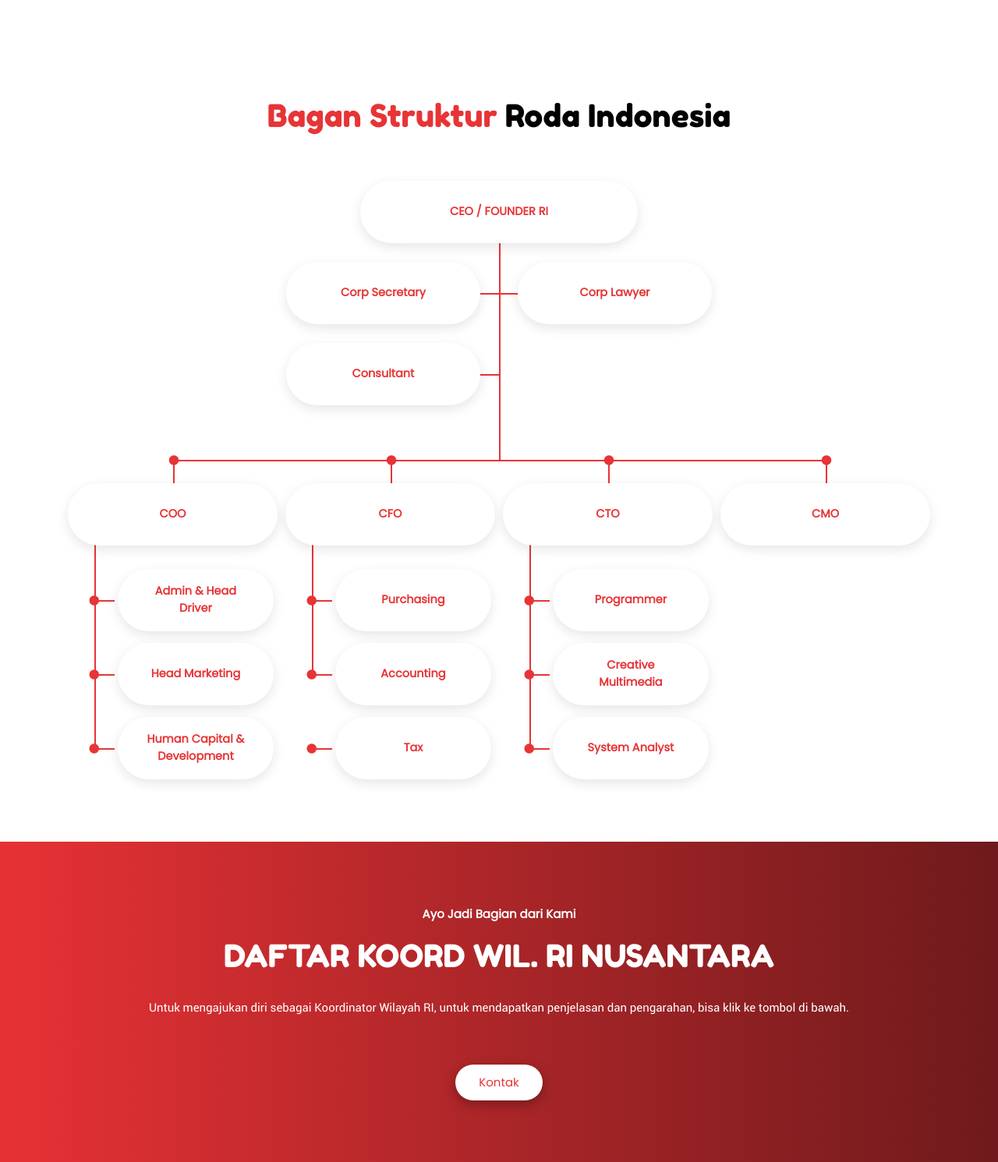
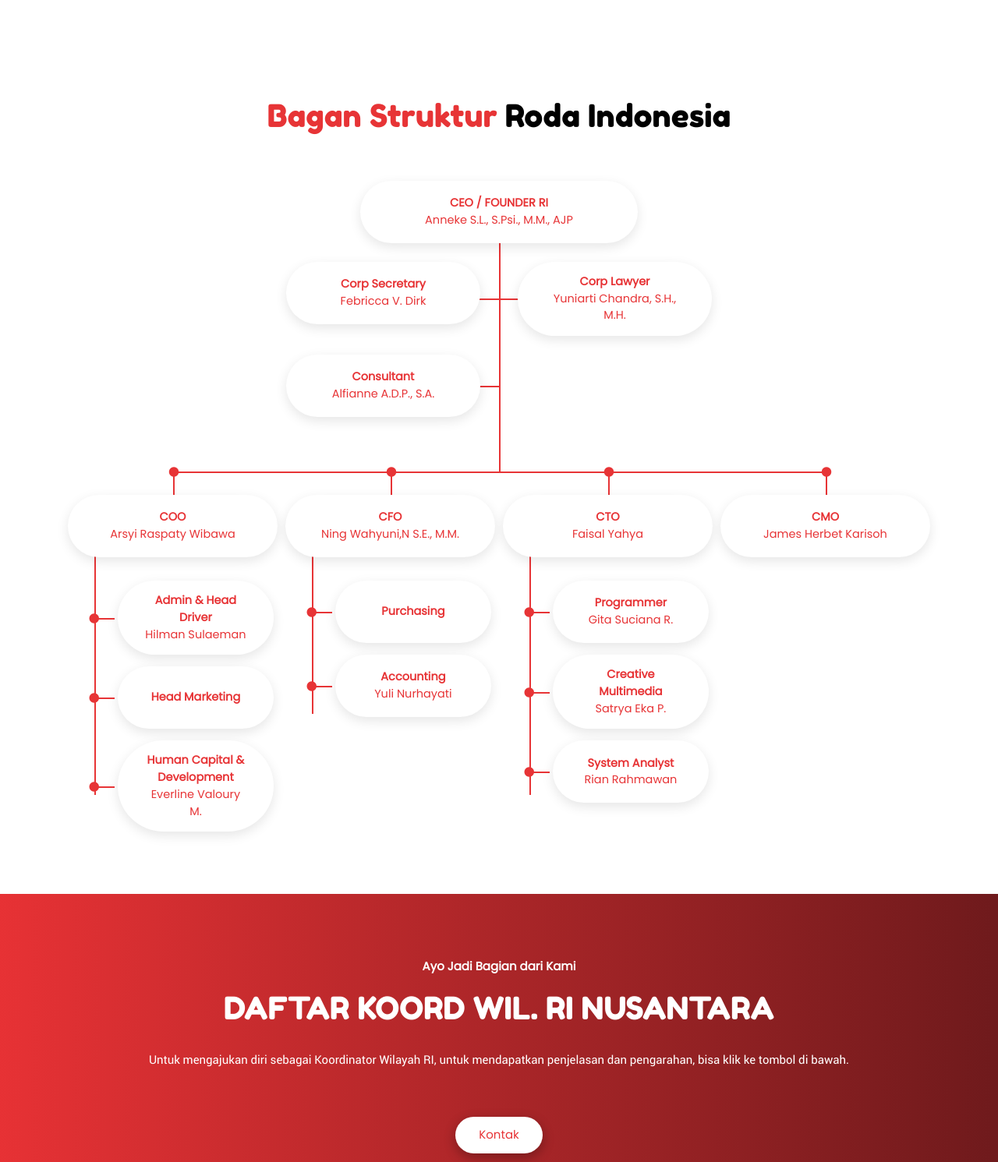
Before and after one commit to divit-roda/website-ri, a PHP site: page /?page=about_us in a window 1280 px wide. Shown: the part 2903-4394 px from the top of the page at 78% size. Run offline with PHP 8.4, Linux system fonts and the light colour scheme; some libraries are stand-ins or nearby versions.

Commit message:
perbaikkan nama di struktur organiasai

```diff
--- a/page/about/about_us.php
+++ b/page/about/about_us.php
@@ -146,7 +146,8 @@
                     <div class="col-md-7 col-lg-4">
                         <div class="bagan-item level-1 line-right d-flex align-items-center">
                             <div class="d-flex align-items-center justify-content-center flex-column">
-                                <p class="tim-section-jabatan"><strong>CEO / FOUNDER RI</strong></p>
+                                <p class="tim-section-jabatan"><strong>CEO / FOUNDER RI</strong></p></b>
+                                <p class="tim-section-jabatan">Anneke S.L., S.Psi., M.M., AJP</p>
                             </div>
                         </div>
                     </div>
@@ -157,7 +158,8 @@
                             <div class="bagan-item level-1-5 line-right secertary d-flex align-items-center">
                                 <i class="ri-checkbox-blank-circle-fill dot-bagan"></i>
                                 <div class="d-flex align-items-center justify-content-center flex-column">
-                                    <p class="tim-section-jabatan"><strong>Corp Secretary</strong></p>
+                                    <p class="tim-section-jabatan"><strong>Corp Secretary</strong></p></b>
+                                    <p class="tim-section-jabatan">Febricca V. Dirk</p>
                                 </div>
                             </div>
                         </div>
@@ -165,7 +167,8 @@
                             <div class="bagan-item level-1-5 line-right legal d-flex align-items-center">
                                 <i class="ri-checkbox-blank-circle-fill dot-bagan"></i>
                                 <div class="d-flex align-items-center justify-content-center flex-column">
-                                    <p class="tim-section-jabatan"><strong>Corp Lawyer</strong></p>
+                                    <p class="tim-section-jabatan"><strong>Corp Lawyer</strong></p></b>
+                                    <p class="tim-section-jabatan">Yuniarti Chandra, S.H., M.H.</p>
                                 </div>
                             </div>
                         </div>
@@ -177,7 +180,8 @@
                             <div class="bagan-item level-1-5 line-right legal d-flex align-items-center">
                                 <i class="ri-checkbox-blank-circle-fill dot-bagan"></i>
                                 <div class="d-flex align-items-center justify-content-center flex-column">
-                                    <p class="tim-section-jabatan"><strong>Consultant</strong></p>
+                                    <p class="tim-section-jabatan"><strong>Consultant</strong></p></b>
+                                    <p class="tim-section-jabatan">Alfianne A.D.P., S.A.</p>
                                 </div>
                             </div>
                         </div>
@@ -190,7 +194,8 @@
                     <div class="bagan-item d-flex align-items-center">
                         <i class="ri-checkbox-blank-circle-fill dot-bagan"></i>
                         <div class="d-flex align-items-center justify-content-center flex-column">
-                            <p class="tim-section-jabatan"><strong>COO</strong></p>
+                            <p class="tim-section-jabatan"><strong>COO</strong></p></b>
+                            <p class="tim-section-jabatan">Arsyi Raspaty Wibawa</p>
                         </div>
                     </div>
                     <ol class="level-3-wrapper">
@@ -198,7 +203,8 @@
                             <div class="bagan-item level-3 line-right d-flex align-items-center">
                                 <i class="ri-checkbox-blank-circle-fill dot-bagan"></i>
                                 <div class="d-flex align-items-center justify-content-center flex-column">
-                                    <p class="tim-section-jabatan"><strong>Admin & Head Driver</strong></p>
+                                    <p class="tim-section-jabatan"><strong>Admin & Head Driver</strong></p></b>
+                                    <p class="tim-section-jabatan">Hilman Sulaeman</p>
                                 </div>
                             </div>
                         </li>
@@ -214,17 +220,19 @@
                             <div class="bagan-item level-3 line-right d-flex align-items-center">
                                 <i class="ri-checkbox-blank-circle-fill dot-bagan"></i>
                                 <div class="d-flex align-items-center justify-content-center flex-column">
-                                    <p class="tim-section-jabatan"><strong>Human Capital & Development</strong></p>
+                                    <p class="tim-section-jabatan"><strong>Human Capital & Development</strong></p></b>
+                                    <p class="tim-section-jabatan">Everline Valoury M.</p>
                                 </div>
                             </div>
                         </li>
                     </ol>
                 </li>
-                <li class="level-2-finance line-right position-relative">
+                <li class="level-2-finance line-right position-relative my-md-5 my-lg-0">
                     <div class="bagan-item d-flex align-items-center">
                         <i class="ri-checkbox-blank-circle-fill dot-bagan"></i>
                         <div class="d-flex align-items-center justify-content-center flex-column">
-                            <p class="tim-section-jabatan"><strong>CFO</strong></p>
+                            <p class="tim-section-jabatan"><strong>CFO</strong></p></b>
+                            <p class="tim-section-jabatan">Ning Wahyuni,N S.E., M.M.</p>
                         </div>
                     </div>
                     <ol class="level-3-wrapper">
@@ -240,7 +248,53 @@
                             <div class="bagan-item level-3 line-right d-flex align-items-center">
                                 <i class="ri-checkbox-blank-circle-fill dot-bagan"></i>
                                 <div class="d-flex align-items-center justify-content-center flex-column">
-                                    <p class="tim-section-jabatan"><strong>Accounting</strong></p>
+                                    <p class="tim-section-jabatan"><strong>Accounting</strong></p></b>
+                                    <p class="tim-section-jabatan">Yuli Nurhayati</p>
+                                </div>
+                            </div>
+                        </li>
+                        <!-- <li>
+                            <div class="bagan-item level-3 line-right d-flex align-items-center">
+                                <i class="ri-checkbox-blank-circle-fill dot-bagan"></i>
+                                <div class="d-flex align-items-center justify-content-center flex-column">
+                                    <p class="tim-section-jabatan"><strong>Test</strong></p>
+                                </div>
+                            </div>
+                        </li> -->
+                        <!-- <li>
+                            <div class="bagan-item level-3 line-right d-flex align-items-center">
+                                <i class="ri-checkbox-blank-circle-fill dot-bagan"></i>
+                                <div class="d-flex align-items-center justify-content-center flex-column">
+                                    <p class="tim-section-jabatan"><strong>Tax</strong></p>
+                                </div>
+                            </div>
+                        </li> -->
+                    </ol>
+                </li>
+                <li class="level-2-it line-right position-relative my-md-5 my-lg-0">
+                    <div class="bagan-item d-flex align-items-center">
+                        <i class="ri-checkbox-blank-circle-fill dot-bagan"></i>
+                        <div class="h-100 d-flex align-items-center justify-content-center flex-column">
+                            <p class="tim-section-jabatan"><strong>CTO</strong></p></b>
+                            <p class="tim-section-jabatan">Faisal Yahya</p>
+                        </div>
+                    </div>
+                    <ol class="level-3-wrapper">
+                        <li>
+                            <div class="bagan-item level-3 line-right d-flex align-items-center">
+                                <i class="ri-checkbox-blank-circle-fill dot-bagan"></i>
+                                <div class="d-flex align-items-center justify-content-center flex-column">
+                                    <p class="tim-section-jabatan"><strong>Programmer</strong></p></b>
+                                    <p class="tim-section-jabatan">Gita Suciana R.</p>
+                                </div>
+                            </div>
+                        </li>
+                        <li>
+                            <div class="bagan-item level-3 line-right d-flex align-items-center">
+                                <i class="ri-checkbox-blank-circle-fill dot-bagan"></i>
+                                <div class="h-100 d-flex align-items-center justify-content-center flex-column">
+                                    <p class="tim-section-jabatan"><strong>Creative Multimedia</strong></p></b>
+                                    <p class="tim-section-jabatan">Satrya Eka P.</p>
                                 </div>
                             </div>
                         </li>
@@ -248,41 +302,8 @@
                             <div class="bagan-item level-3 line-right d-flex align-items-center">
                                 <i class="ri-checkbox-blank-circle-fill dot-bagan"></i>
                                 <div class="d-flex align-items-center justify-content-center flex-column">
-                                    <p class="tim-section-jabatan"><strong>Tax</strong></p>
-                                </div>
-                            </div>
-                        </li>
-                    </ol>
-                </li>
-                <li class="level-2-it line-right position-relative my-md-5 my-lg-0">
-                    <div class="bagan-item d-flex align-items-center">
-                        <i class="ri-checkbox-blank-circle-fill dot-bagan"></i>
-                        <div class="h-100 d-flex align-items-center justify-content-center flex-column">
-                            <p class="tim-section-jabatan"><strong>CTO</strong></p>
-                        </div>
-                    </div>
-                    <ol class="level-3-wrapper">
-                        <li>
-                            <div class="bagan-item level-3 line-right d-flex align-items-center">
-                                <i class="ri-checkbox-blank-circle-fill dot-bagan"></i>
-                                <div class="d-flex align-items-center justify-content-center flex-column">
-                                    <p class="tim-section-jabatan"><strong>Programmer</strong></p>
-                                </div>
-                            </div>
-                        </li>
-                        <li>
-                            <div class="bagan-item level-3 line-right d-flex align-items-center">
-                                <i class="ri-checkbox-blank-circle-fill dot-bagan"></i>
-                                <div class="h-100 d-flex align-items-center justify-content-center flex-column">
-                                    <p class="tim-section-jabatan"><strong>Creative Multimedia</strong></p>
-                                </div>
-                            </div>
-                        </li>
-                        <li>
-                            <div class="bagan-item level-3 line-right d-flex align-items-center">
-                                <i class="ri-checkbox-blank-circle-fill dot-bagan"></i>
-                                <div class="d-flex align-items-center justify-content-center flex-column">
-                                    <p class="tim-section-jabatan"><strong>System Analyst</strong></p>
+                                    <p class="tim-section-jabatan"><strong>System Analyst</strong></p></b>
+                                    <p class="tim-section-jabatan">Rian Rahmawan</p>
                                 </div>
                             </div>
                         </li>
@@ -292,7 +313,8 @@
                     <div class="bagan-item d-flex align-items-center">
                         <i class="ri-checkbox-blank-circle-fill dot-bagan"></i>
                         <div class="h-100 d-flex align-items-center justify-content-center flex-column">
-                            <p class="tim-section-jabatan"><strong>CMO</strong></p>
+                            <p class="tim-section-jabatan"><strong>CMO</strong></p></b>
+                            <p class="tim-section-jabatan">James Herbet Karisoh</p>
                         </div>
                     </div>
                     <!-- <ol class="level-3-wrapper">
```
